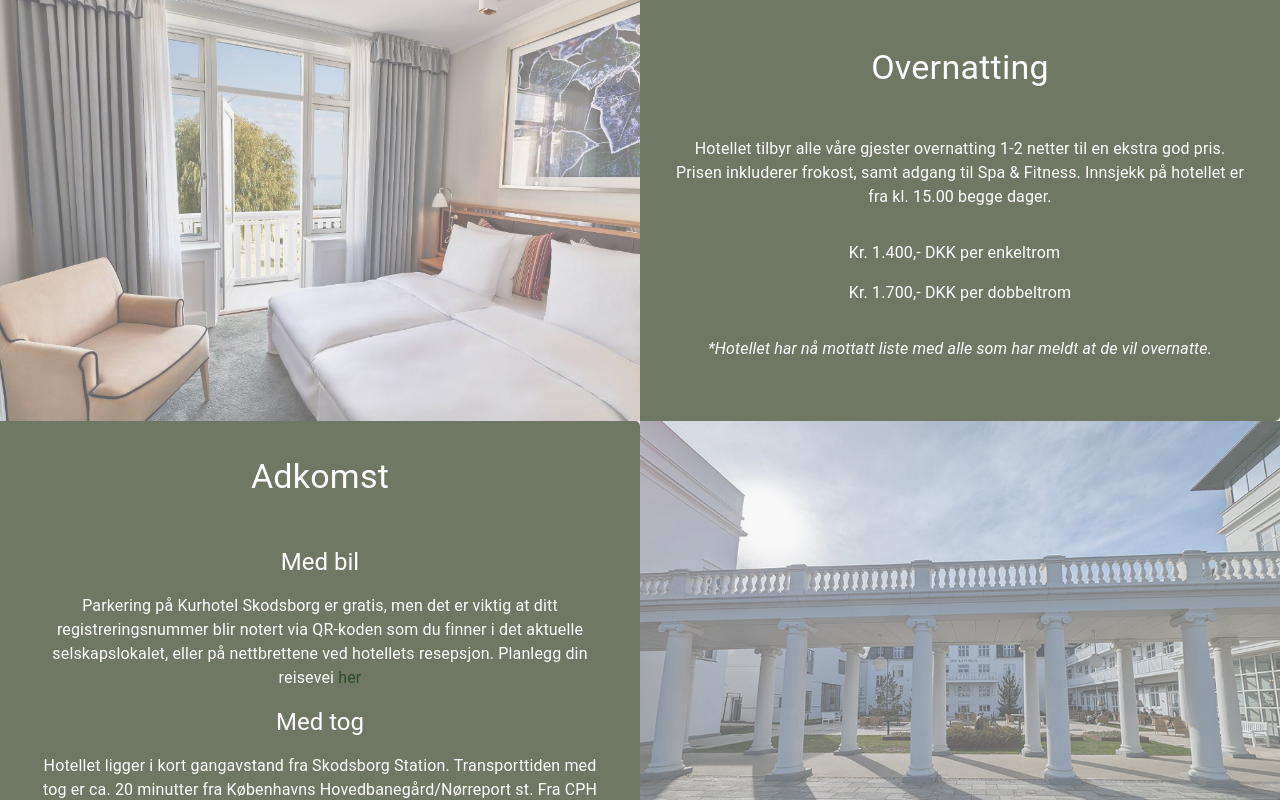
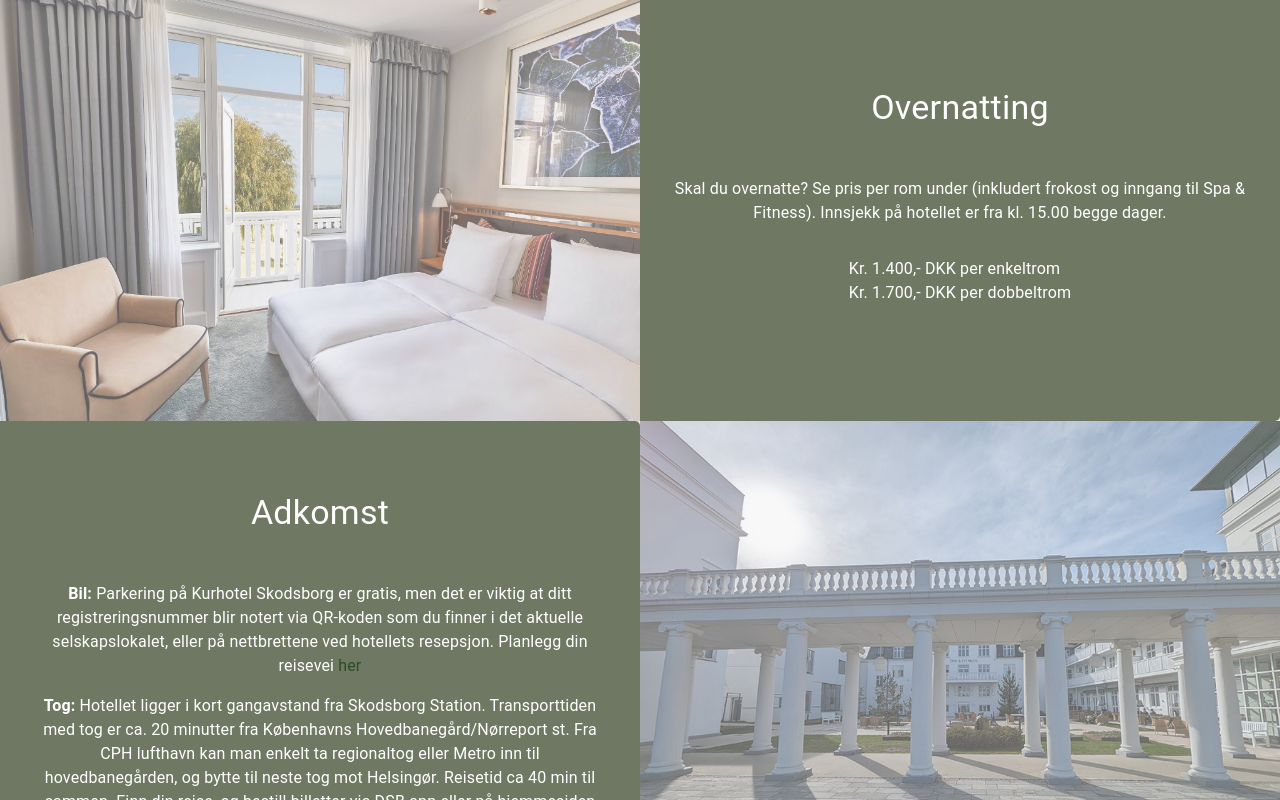
Before and after one commit to Djuppi/weddingRSVP, a React (Vite) app: page / in a window 1280 px wide. Shown: the part 980-1780 px from the top of the page. Built offline with nearby package versions, Linux system fonts and the light colour scheme.

Commit message:
Text change

```diff
--- a/src/components/AccommodationContainer.tsx
+++ b/src/components/AccommodationContainer.tsx
@@ -14,20 +14,16 @@ const AccommodationContainer = () => {
         Overnatting
       </Typography>
       <Typography>
-        Hotellet tilbyr alle våre gjester overnatting 1-2 netter til en ekstra
-        god pris. Prisen inkluderer frokost, samt adgang til Spa & Fitness. Innsjekk på hotellet er fra kl. 15.00 begge dager.
+        Skal du overnatte? Se pris per rom under (inkludert frokost og inngang til Spa & Fitness). Innsjekk på hotellet er fra kl. 15.00 begge dager.
       </Typography>
       <List>
         <ListItem>
           <Typography>Kr. 1.400,- DKK per enkeltrom</Typography>
         </ListItem>
-        <ListItem>
+        <ListItem sx={{ marginTop: "-1rem" }}>
           <Typography>Kr. 1.700,- DKK per dobbeltrom</Typography>
         </ListItem>
       </List>
-      <Typography fontStyle="italic">
-        *Hotellet har nå mottatt liste med alle som har meldt at de vil overnatte.
-      </Typography>
     </StyledPicInfoContainer>
   );
 };
--- a/src/components/MeetNGreetContainer.tsx
+++ b/src/components/MeetNGreetContainer.tsx
@@ -17,7 +17,7 @@ const MeetNGreetContainer = () => {
         component="h2"
         sx={{ marginBottom: { sm: "1rem", md: "2rem" } }}
       >
-        Fredag 9. august
+        Program 9. august
       </Typography>
       <Typography>
         Til alle våre gjester som ankommer dagen før bryllupet. Dette er en den
--- a/src/components/TransportContainer.tsx
+++ b/src/components/TransportContainer.tsx
@@ -15,11 +15,8 @@ const TransportContainer = () => (
     <Typography variant="h4" component="h2" sx={{ marginBottom: {sm: "1rem", md: "2rem"} }}>
       Adkomst
     </Typography>
-    <Typography variant="h5" component="h3">
-      Med bil
-    </Typography>
     <Typography>
-      Parkering på Kurhotel Skodsborg er gratis, men det er viktig at ditt
+      <strong>Bil: </strong>Parkering på Kurhotel Skodsborg er gratis, men det er viktig at ditt
       registreringsnummer blir notert via QR-koden som du finner i det aktuelle
       selskapslokalet, eller på nettbrettene ved hotellets resepsjon.  Planlegg din reisevei{" "}
         <Link
@@ -31,11 +28,8 @@ const TransportContainer = () => (
           her
         </Link>
     </Typography>
-    <Typography variant="h5" component="h3">
-      Med tog
-    </Typography>
     <Typography>
-      Hotellet ligger i kort gangavstand fra Skodsborg Station. Transporttiden
+      <strong>Tog: </strong>Hotellet ligger i kort gangavstand fra Skodsborg Station. Transporttiden
       med tog er ca. 20 minutter fra Københavns Hovedbanegård/Nørreport st. Fra
       CPH lufthavn kan man enkelt ta regionaltog eller Metro inn til
       hovedbanegården, og bytte til neste tog mot Helsingør. Reisetid ca 40 min
```
